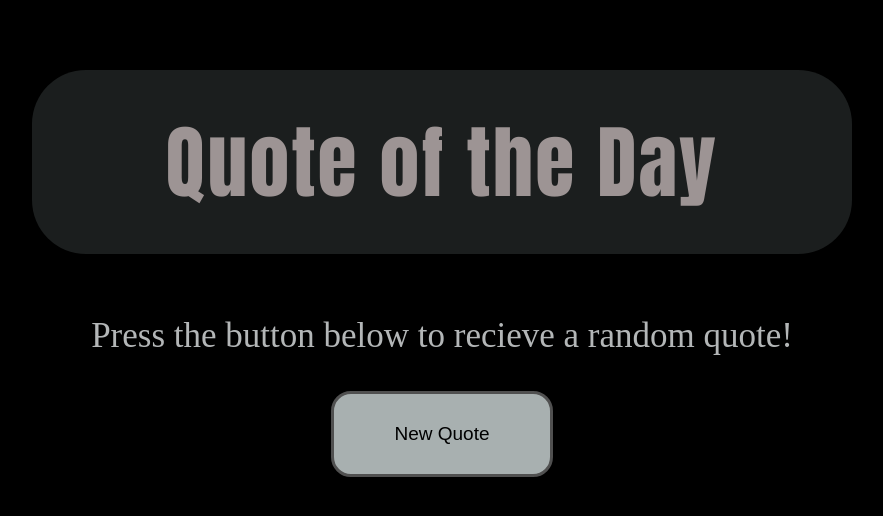
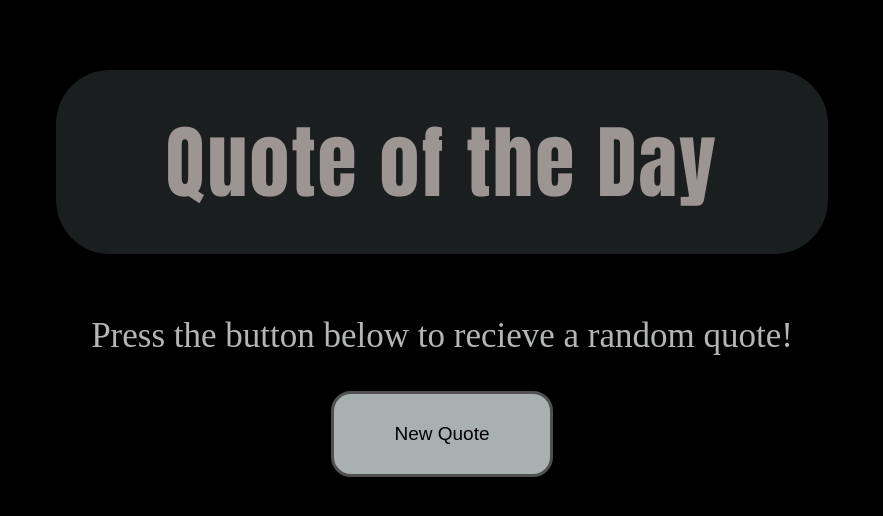
Before and after one commit to yasserelshiwy/Random-Quote-Generator, a plain HTML site: page index.html in a window 1280 px wide. Shown: the whole page, without its empty margins (198-1081 px from the left). Drawn offline with Linux system fonts and the light colour scheme.

Commit message:
sconed commit

```diff
--- a/css/masster.css
+++ b/css/masster.css
@@ -18,7 +18,6 @@ body {
   color: #9d9494;
   font-family: Impact;
   letter-spacing: 2px;
-  min-width: 820px;
   max-width: 820px;
   margin: 0 auto;
   margin-block: 62px;
--- /dev/null
+++ b/css/media.css
@@ -0,0 +1,39 @@
+@media (min-width: 992px) {
+  .quote h1 {
+    background-color: #1b1e1e;
+    padding: 32px;
+    text-align: center;
+    font-size: 80px;
+    border-radius: 54px;
+    margin-block: 67px;
+    color: #9d9494;
+    font-family: Impact;
+    letter-spacing: 2px;
+    min-width: 820px;
+    max-width: 820px;
+    margin: 0 auto;
+    margin-block: 62px;
+  }
+  .quote p {
+    text-align: center;
+    font-size: 35px;
+    color: #b3b6b7;
+    margin: 35px;
+  }
+  .quote .btn {
+    display: flex;
+    justify-content: center;
+  }
+  .quote .btn button {
+    padding: 29px 60px;
+    border-radius: 20px;
+    font-size: 19px;
+    background-color: #a8b0b0;
+    border: 3px solid #505050;
+  }
+  .quote .btn button:hover {
+    background-color: #283747;
+    border-color: #a8b0b0;
+    color: #a8b0b0;
+  }
+}
```
